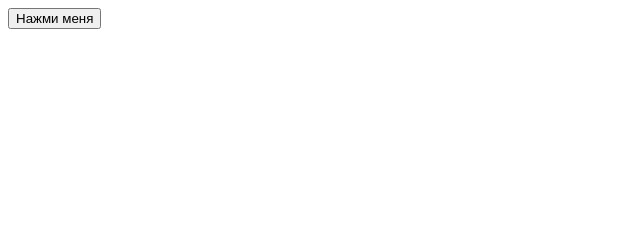
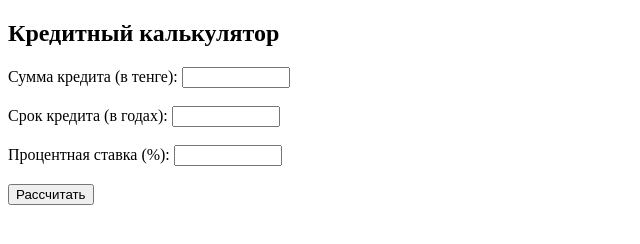
Before and after one commit to runas24/odobren, a plain HTML site: page index.html in a window 1280 px wide. Shown: the whole page, without its empty margins (0-640 px from the left). Drawn offline with Linux system fonts and the light colour scheme.

Commit message:
Update index.html

```diff
--- a/index.html
+++ b/index.html
@@ -1,15 +1,28 @@
 <!DOCTYPE html>
 <html lang="en">
 <head>
-  <meta charset="UTF-8">
-  <meta name="viewport" content="width=device-width, initial-scale=1.0">
-  <title>Пример JavaScript</title>
+<meta charset="UTF-8">
+<meta name="viewport" content="width=device-width, initial-scale=1.0">
+<title>Кредитный калькулятор</title>
+<style>
+    input[type="number"] {
+        width: 100px;
+    }
+</style>
 </head>
 <body>
-  <button id="myButton">Нажми меня</button>
-  <p id="myText"></p>
+<h2>Кредитный калькулятор</h2>
+<form id="loanForm">
+    <label for="loanAmount">Сумма кредита (в тенге):</label>
+    <input type="number" id="loanAmount" required><br><br>
+    <label for="loanTerm">Срок кредита (в годах):</label>
+    <input type="number" id="loanTerm" required><br><br>
+    <label for="interestRate">Процентная ставка (%):</label>
+    <input type="number" id="interestRate" required><br><br>
+    <button type="submit">Рассчитать</button>
+</form>
+<div id="monthlyPayment"></div>
 
-  <!-- Подключение скрипта -->
-  <script src="script.js"></script>
+<script src="script.js"></script>
 </body>
 </html>
```
